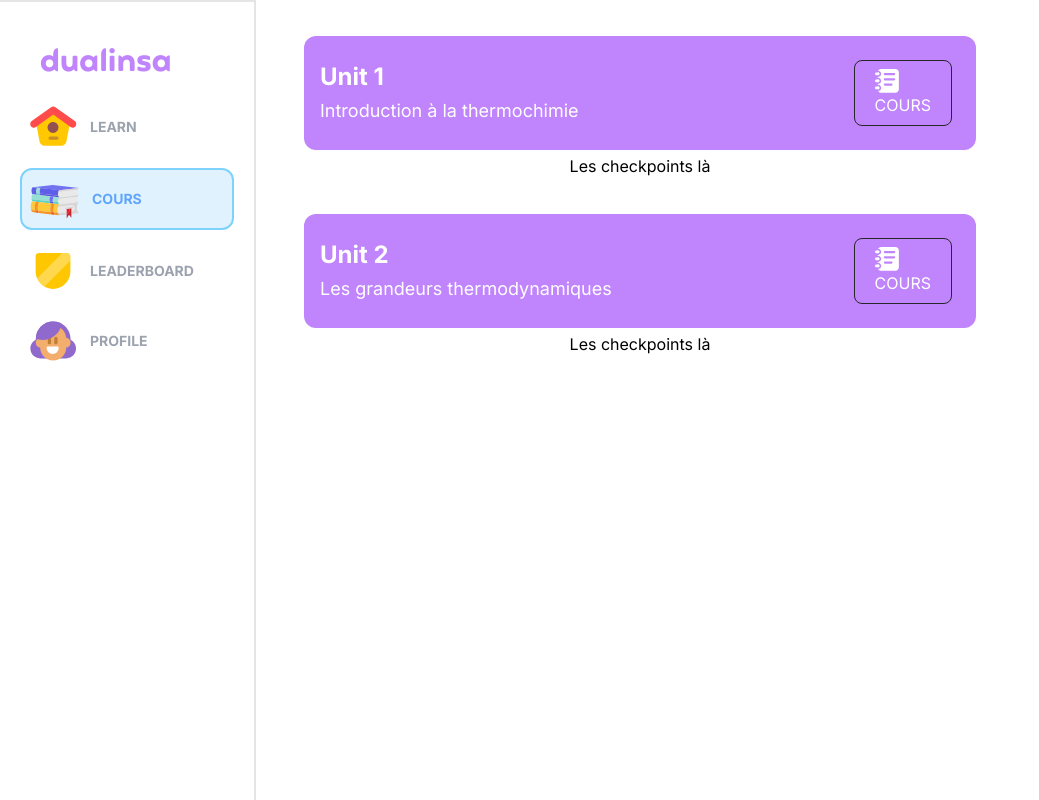
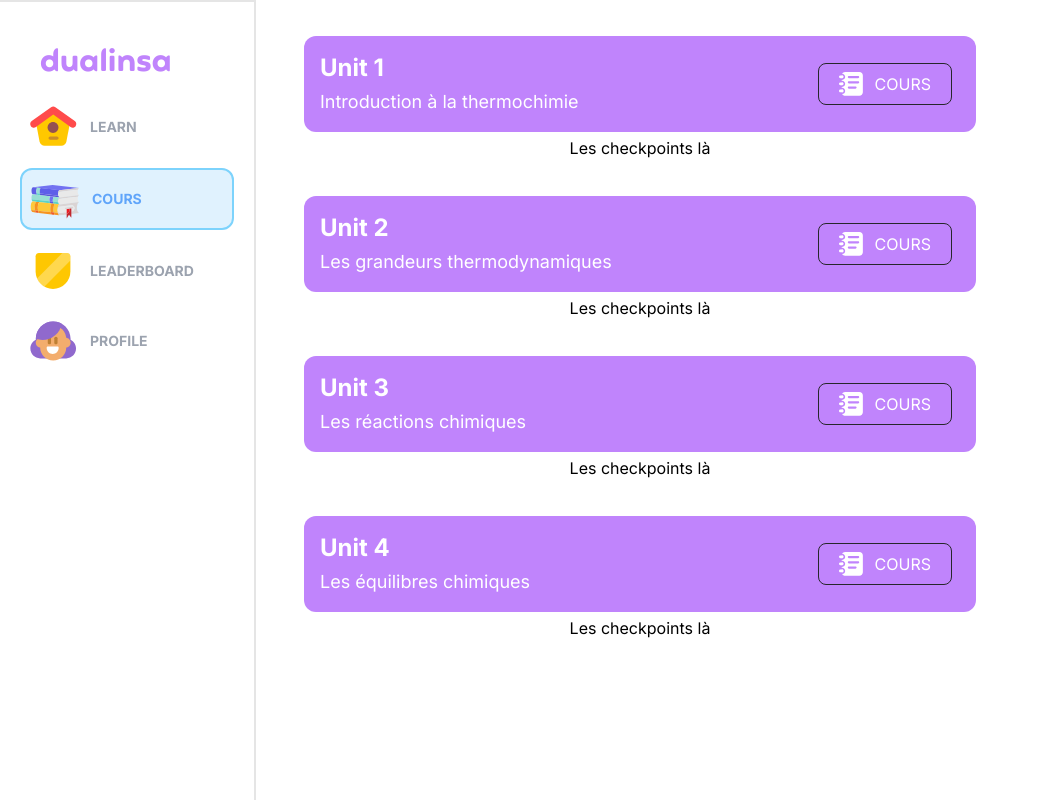
Before and after one commit to SimonLeclere/dualinsa, a Next.js app: page /courses/1/learn in a window 1280 px wide. Shown: the whole page, without its empty margins (0-1039 px from the left). Built offline with nearby package versions, Linux system fonts and the light colour scheme.

Commit message:
fix unitHeader

```diff
--- a/app/courses/[id]/learn/page.js
+++ b/app/courses/[id]/learn/page.js
@@ -28,7 +28,19 @@ const units = [
     {
         index: 2,
         name: "Les grandeurs thermodynamiques",
+    },
+
+    {
+        index: 3,
+        name: "Les réactions chimiques",
+    },
+
+    {
+        index: 4,
+        name: "Les équilibres chimiques",
     }
+
+
 ]
 
 const userCourses =
--- a/app/courses/[id]/learn/unitHeader.js
+++ b/app/courses/[id]/learn/unitHeader.js
@@ -32,9 +32,9 @@ export default function unitHeader({color, unitNumber, unitName }) {
           <h2 className="text-2xl font-bold">Unit {unitNumber}</h2>
           <p className="text-lg">{unitName}</p>
         </div>
-        <button className="m-2 px-5 py-2 border border-zinc-800 rounded-lg hover:bg-purple-600">
+        <button className="m-2 px-5 py-2 flex gap-x-3 border border-zinc-800 rounded-lg hover:bg-purple-600">
           <GuidePDFSvg />
-          <Link href="/pdfs/thermochimie.pdf">COURS</Link>
+          <Link href="/pdfs/thermochimie.pdf" className = "fond-bold">COURS</Link>
         </button>
       </header>
 
```
